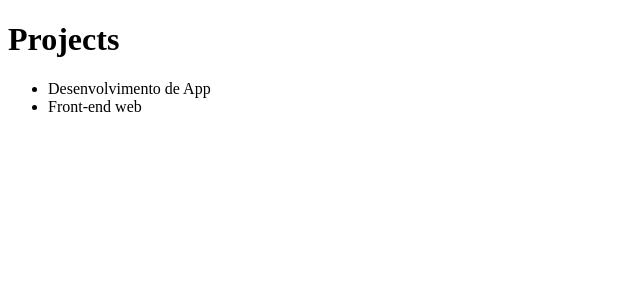
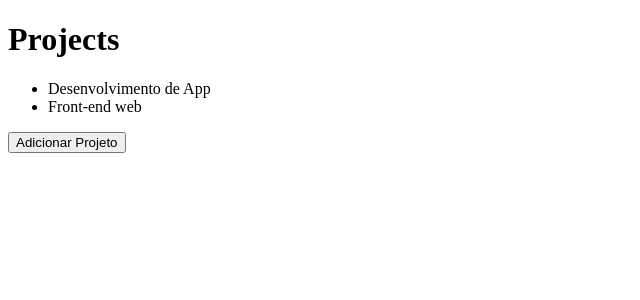
Before and after one commit to AllefyNepomucena/reactjs, a React app: page / in a window 1280 px wide. Shown: the top 300 px of the page, without its empty margins (0-640 px from the left). Built offline with nearby package versions, Linux system fonts and the light colour scheme.

Commit message:
Continuando sobre Aplicar Estado e Imutabilidade

```diff
--- a/src/App.js
+++ b/src/App.js
@@ -1,4 +1,4 @@
-import React from "react";
+import React , {useState} from "react";
 import Header from './components/Header'
 
 /**
@@ -7,7 +7,16 @@
  * Estado & Imutabilidade
  */
  function App( ){
-    const projects= ['Desenvolvimento de App', 'Front-end web']
+    const [projects , setProjects]= useState(['Desenvolvimento de App', 'Front-end web'])
+
+
+
+       function handleAddProject (){
+         //projects.push(`Novo Projeto ${Date.now()} `)
+         setProjects([...projects , `Novo Projeto ${Date.now()}`])
+
+         console.log(projects)
+       }
 
      return (
         //fragment = <> </>
@@ -18,6 +27,8 @@
         <ul>
           {projects.map(project => <li key={project}>{project}</li>)}
         </ul>
+        <button type="button" onClick={handleAddProject}>Adicionar Projeto</button>
+
         </>
 
 
```
